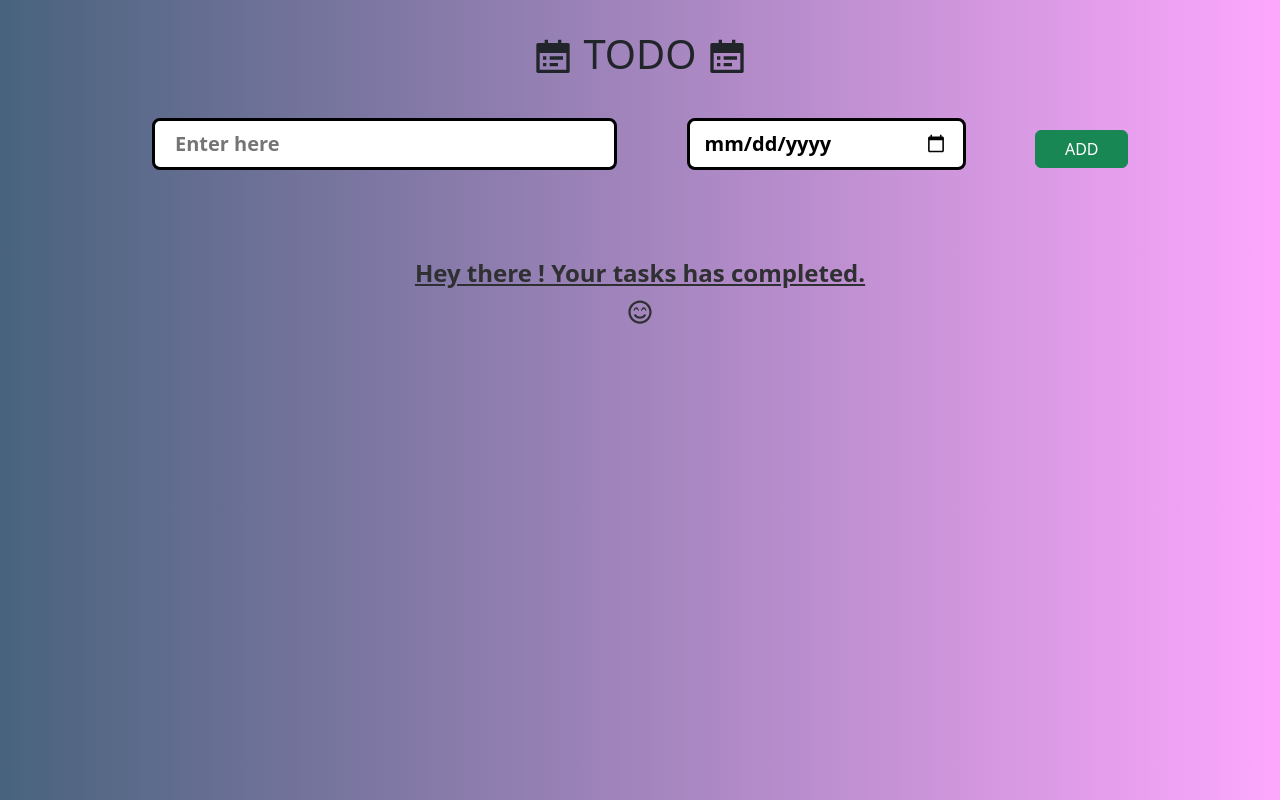
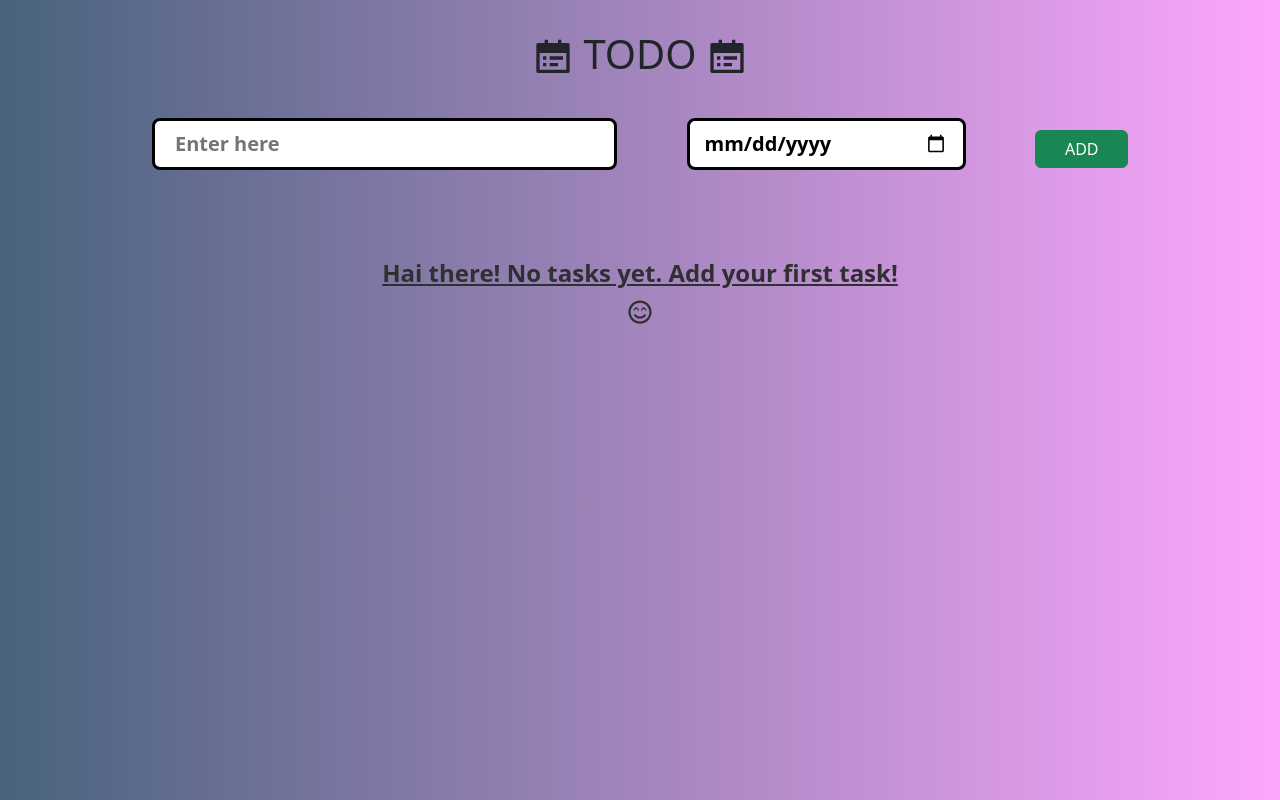
Before and after one commit to aveenavin/Your-Todo, a React (Vite) app: page / in a window 1280 px wide. Built offline with nearby package versions, Linux system fonts and the light colour scheme.

Commit message:
Update Message.jsx

```diff
--- a/src/components/Message.jsx
+++ b/src/components/Message.jsx
@@ -3,7 +3,7 @@ import { FaRegSmileBeam } from "react-icons/fa";
 
 let Message = function () {
         return (
-                <p className={style.Messagee}>Hey there ! Your tasks has completed. <br /> <FaRegSmileBeam /></p>
+                <p className={style.Messagee}>Hai there! No tasks yet. Add your first task! <br /> <FaRegSmileBeam /></p>
         )
 }
 export default Message
```
